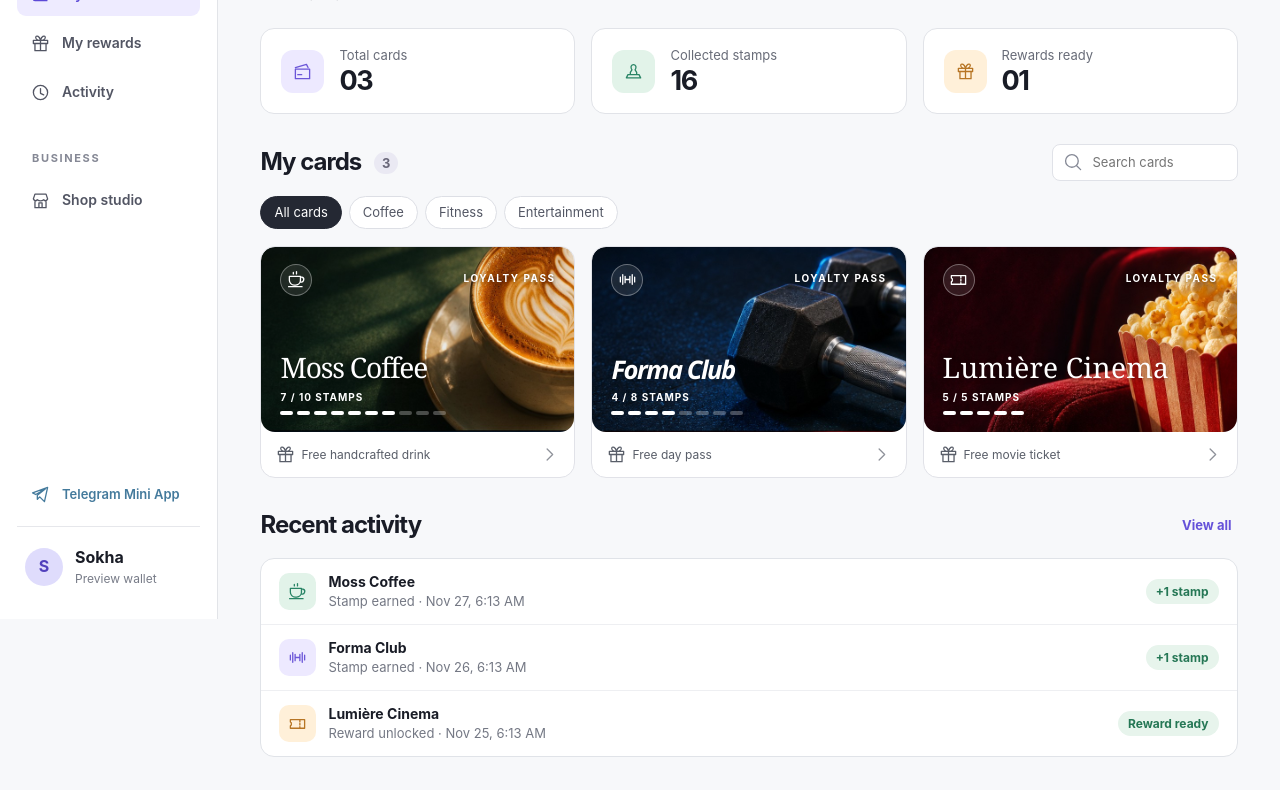
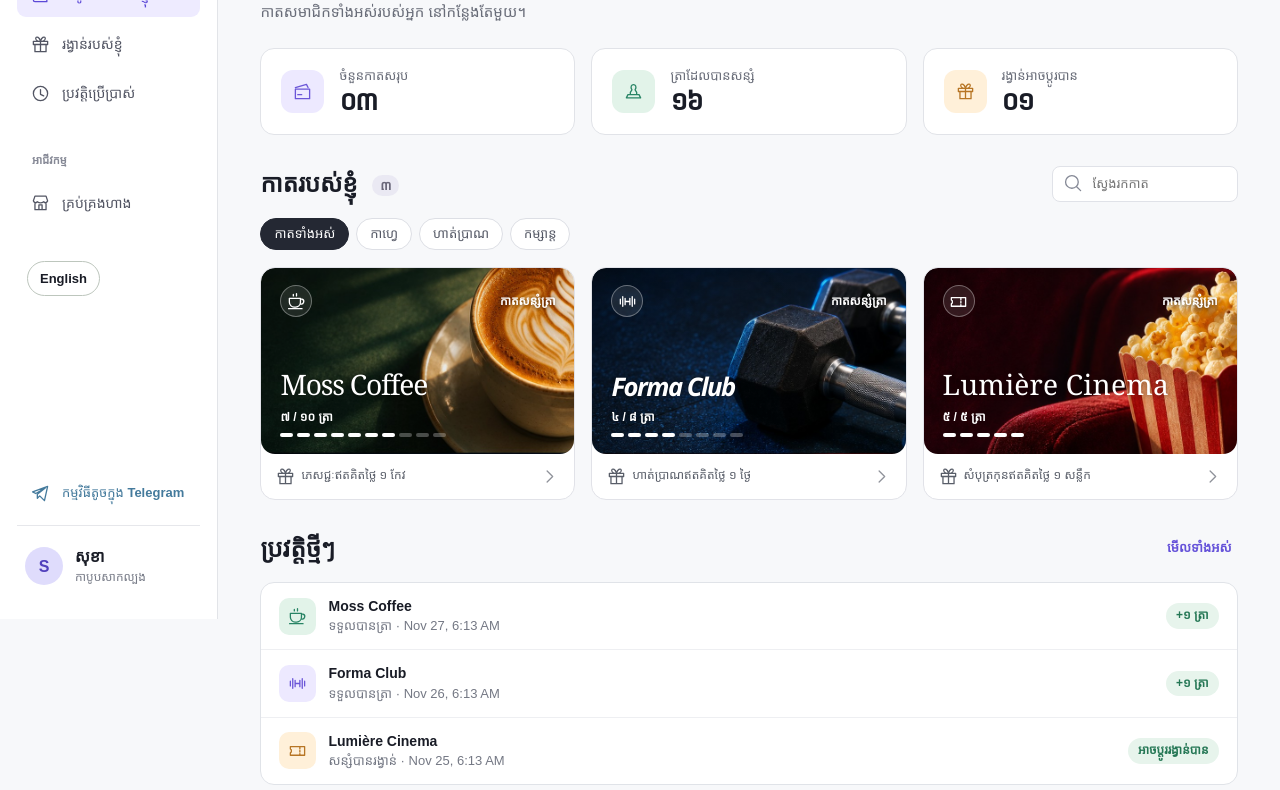
Before and after one commit to tmeta22/card, a website: page docs/wallet/index.html in a window 1280 px wide. Shown: the part 181-971 px from the top of the page. Drawn offline with Linux system fonts and the light colour scheme; a web font is replaced by a local one.

Commit message:
Default to Khmer across the public site, wallet, shop tools and bot

```diff
--- /dev/null
+++ b/docs/language.css
@@ -0,0 +1,6 @@
+@import url('https://fonts.googleapis.com/css2?family=Kantumruy+Pro:wght@400;500;600;700&display=swap');
+[data-locale-toggle]{font:600 13px/1.5 "Kantumruy Pro","Segoe UI",sans-serif;border:1px solid #bdc6bd;border-radius:20px;background:transparent;color:inherit;padding:7px 12px;cursor:pointer}.headeractions{display:flex;align-items:center;gap:10px}
+html:lang(km) body,html:lang(km) button,html:lang(km) input,html:lang(km) select{font-family:"Kantumruy Pro","Khmer OS System",sans-serif}
+html:lang(km) h1,html:lang(km) h2,html:lang(km) .eyebrow,html:lang(km) small,html:lang(km) .cardtype,html:lang(km) .stampcount,html:lang(km) .navlabel{font-family:"Kantumruy Pro","Khmer OS System",sans-serif;letter-spacing:0;line-height:1.55}
+html:lang(km) .hero h1{font-size:clamp(48px,5.8vw,88px);line-height:1.35;letter-spacing:-.035em}html:lang(km) .hero h1 em{font-style:normal}html:lang(km) .sectiontitle h2,html:lang(km) .shops h2{font-size:clamp(28px,3vw,43px)}html:lang(km) .hero p{line-height:1.8}aside [data-locale-toggle]{align-self:flex-start;margin:0 10px 14px}html:lang(km) .stampcount,html:lang(km) .cardtype{font-size:12px}
+@media(max-width:780px){aside [data-locale-toggle]{margin:0;align-self:center;padding:5px 8px;font-size:12px}aside{padding-inline:3%;gap:2px}.brand{font-size:22px}aside nav button{padding:6px}}@media(max-width:425px){header .outline{padding:8px 12px}header .brand{font-size:22px}.headeractions{gap:5px}html:lang(km) .headline{align-items:flex-start}html:lang(km) .headline h1{font-size:28px}html:lang(km) .sectionhead h2{font-size:20px}.brand i{width:25px}}
--- /dev/null
+++ b/docs/locale.js
@@ -0,0 +1,54 @@
+const language = localStorage.getItem('cardyeung-language') === 'en' ? 'en' : 'km';
+document.documentElement.lang = language;
+const dictionary = {
+ 'The wallet':'កាបូបកាត','For shops':'សម្រាប់ហាង','Open wallet':'បើកកាបូបកាត',
+ 'TELEGRAM LOYALTY WALLET':'កាបូបកាតសមាជិកក្នុង Telegram','One wallet.':'កាបូបតែមួយ។','Every reward.':'គ្រប់រង្វាន់។',
+ 'From your morning coffee to movie night, keep every loyalty card together in Telegram.':'ចាប់ពីកាហ្វេពេលព្រឹក ដល់ការមើលកុនពេលល្ងាច រក្សាទុកកាតសមាជិកទាំងអស់របស់អ្នកក្នុង Telegram។',
+ 'Explore the wallet':'សាកល្បងកាបូបកាត',"I'm a shop owner":'ខ្ញុំជាម្ចាស់ហាង',
+ 'MEMBER PASS':'កាតសមាជិក','CINEMA PASS':'កាតរោងកុន','LOYALTY PASS':'កាតសន្សំត្រា','Loyalty pass':'កាតសន្សំត្រា','7 OF 10 STAMPS':'ត្រា ៧ ក្នុងចំណោម ១០',
+ 'THE COLLECTION':'បណ្ដុំកាត','A card for every routine.':'កាតសម្រាប់រាល់សកម្មភាពប្រចាំថ្ងៃ។','COFFEE':'ហាងកាហ្វេ','FITNESS':'ក្លឹបហាត់ប្រាណ','ENTERTAINMENT':'កម្សាន្ត',
+ 'FOR SHOP OWNERS':'សម្រាប់ម្ចាស់ហាង','Make the next visit':'ឱ្យអតិថិជនមានហេតុផល','worth collecting.':'ត្រឡប់មកម្តងទៀត។',
+ 'Explore Shop studio':'សាកល្បងគ្រប់គ្រងហាង','Design your program':'បង្កើតកម្មវិធីសន្សំត្រា','Pick the stamp goal and the reward your customers can earn.':'កំណត់ចំនួនត្រា និងរង្វាន់ដែលអតិថិជនអាចប្ដូរយកបាន។',
+ 'Share one join code':'ចែករំលែកលេខកូដចូលរួម','Customers add your shop to their wallet at the counter.':'អតិថិជនបញ្ចូលលេខកូដនៅបញ្ជរ ដើម្បីបន្ថែមកាតហាងរបស់អ្នកទៅក្នុងកាបូប។',
+ 'Stamp each visit':'ផ្ដល់ត្រារាល់ពេលមកហាង',"Enter a member code to award a stamp or redeem a full card.":'បញ្ចូលលេខកូដសមាជិក ដើម្បីផ្ដល់ត្រា ឬប្ដូរយករង្វាន់ពេលសន្សំគ្រប់។',
+ 'Free for shops and cardholders.':'ឥតគិតថ្លៃសម្រាប់ហាង និងសមាជិក។',
+ 'PERSONAL':'ផ្ទាល់ខ្លួន','BUSINESS':'អាជីវកម្ម','Workspace':'ផ្ទាំងការងារ','My wallet':'កាបូបកាតរបស់ខ្ញុំ','My rewards':'រង្វាន់របស់ខ្ញុំ','Activity':'ប្រវត្តិប្រើប្រាស់','Shop studio':'គ្រប់គ្រងហាង','Telegram Mini App':'កម្មវិធីតូចក្នុង Telegram','Preview wallet':'កាបូបសាកល្បង','Sokha':'សុខា','View activity':'មើលប្រវត្តិប្រើប្រាស់',
+ 'Your loyalty cards, all in one place.':'កាតសមាជិកទាំងអស់របស់អ្នក នៅកន្លែងតែមួយ។','Add card':'បន្ថែមកាត','Total cards':'ចំនួនកាតសរុប','Collected stamps':'ត្រាដែលបានសន្សំ','Rewards ready':'រង្វាន់អាចប្ដូរបាន','My cards':'កាតរបស់ខ្ញុំ','Search cards':'ស្វែងរកកាត','All cards':'កាតទាំងអស់','Coffee':'កាហ្វេ','Fitness':'ហាត់ប្រាណ','Entertainment':'កម្សាន្ត','Other':'ផ្សេងៗ','Recent activity':'ប្រវត្តិថ្មីៗ','View all':'មើលទាំងអស់',
+ 'Free handcrafted drink':'ភេសជ្ជៈឥតគិតថ្លៃ ១ កែវ','Free day pass':'ហាត់ប្រាណឥតគិតថ្លៃ ១ ថ្ងៃ','Free movie ticket':'សំបុត្រកុនឥតគិតថ្លៃ ១ សន្លឹក',
+ 'Stamp earned':'ទទួលបានត្រា','Reward unlocked':'សន្សំបានរង្វាន់','Reward ready':'អាចប្ដូររង្វាន់បាន','+1 stamp':'+១ ត្រា','New card':'កាតថ្មី','Redeemed':'បានប្ដូររង្វាន់','Reward redeemed':'បានប្ដូរយករង្វាន់','Membership saved':'បានរក្សាទុកកាតសមាជិក','Program joined':'បានចូលរួមកម្មវិធី',
+ 'Membership card':'កាតសមាជិក','Show membership':'បង្ហាញកាតសមាជិក','Your card activity will appear here.':'ប្រវត្តិប្រើប្រាស់កាតរបស់អ្នកនឹងបង្ហាញនៅទីនេះ។','No cards to show.':'គ្មានកាតត្រូវបង្ហាញទេ។',
+ 'Visits, stamps, and redemptions across your cards.':'មើលប្រវត្តិមកហាង ការសន្សំត្រា និងការប្ដូររង្វាន់។','Show your completed card at the shop to claim your reward.':'បង្ហាញកាតដែលសន្សំត្រាគ្រប់នៅហាង ដើម្បីប្ដូរយករង្វាន់។','Complete a stamp card to unlock your first reward.':'សន្សំត្រាឱ្យគ្រប់លើកាតមួយ ដើម្បីទទួលបានរង្វាន់ដំបូង។',
+ 'Create a free stamp card for your customers.':'បង្កើតកាតសន្សំត្រាដោយឥតគិតថ្លៃសម្រាប់អតិថិជនរបស់អ្នក។','New program':'កម្មវិធីថ្មី','Customer join code':'លេខកូដចូលរួម','Award stamp':'ផ្ដល់ត្រា','Redeem reward':'ប្ដូររង្វាន់','Your first loyalty program':'កម្មវិធីសន្សំត្រាដំបូងរបស់អ្នក','Choose a stamp goal and reward. Share your join code at the counter, then use each customer’s member code to record visits.':'កំណត់ចំនួនត្រា និងរង្វាន់។ ចែករំលែកលេខកូដចូលរួមនៅបញ្ជរ ហើយប្រើលេខកូដសមាជិករបស់អតិថិជន ដើម្បីកត់ត្រារាល់ពេលពួកគេមកហាង។',
+ 'Create program':'បង្កើតកម្មវិធី','Add a card':'បន្ថែមកាត','Shop join code':'លេខកូដចូលរួមរបស់ហាង','Join program':'ចូលរួមកម្មវិធី','Save an existing membership card':'រក្សាទុកកាតសមាជិកដែលមានស្រាប់','Save membership':'រក្សាទុកកាតសមាជិក','Shop name':'ឈ្មោះហាង','Category':'ប្រភេទហាង','Membership number':'លេខសមាជិក','Save card':'រក្សាទុកកាត','Reward':'រង្វាន់','Stamps per reward':'ចំនួនត្រាសម្រាប់រង្វាន់មួយ','Telegram wallet':'កាបូបកាតក្នុង Telegram','Your wallet syncs with your Telegram account.':'កាបូបកាតរបស់អ្នកភ្ជាប់ជាមួយគណនី Telegram។',
+ 'You are exploring a sample wallet on this device. Open the configured CardYeung bot and choose My wallet to use your Telegram account.':'នេះជាកាបូបសាកល្បងនៅលើឧបករណ៍នេះ។ នៅពេលបានភ្ជាប់បូត CardYeung រួច សូមបើកបូត ហើយជ្រើសកាបូបកាត ដើម្បីប្រើគណនី Telegram របស់អ្នក។',
+ 'Card details':'ព័ត៌មានកាត','Show this membership number at checkout.':'បង្ហាញលេខសមាជិកនេះនៅបញ្ជរទូទាត់។','Your reward is ready. Show this code at checkout.':'អ្នកអាចប្ដូររង្វាន់បានហើយ។ បង្ហាញលេខកូដនេះនៅបញ្ជរទូទាត់។','Show your member code to collect a stamp.':'បង្ហាញលេខកូដសមាជិករបស់អ្នក ដើម្បីទទួលបានត្រា។','Member code':'លេខកូដសមាជិក','Award a stamp':'ផ្ដល់ត្រាមួយ','Customer member code':'លេខកូដសមាជិកអតិថិជន','Confirm redemption':'បញ្ជាក់ការប្ដូររង្វាន់','Close':'បិទ','Saved successfully':'បានរក្សាទុកដោយជោគជ័យ',
+ 'Shop code not found.':'រកមិនឃើញលេខកូដហាងនេះទេ។','This card is already in your wallet.':'កាតនេះមានក្នុងកាបូបរបស់អ្នករួចហើយ។','Member not found in this program.':'រកមិនឃើញសមាជិកនេះក្នុងកម្មវិធីទេ។','More stamps are needed.':'ត្រូវសន្សំត្រាបន្ថែមទៀត។','Redeem the current reward first.':'សូមប្ដូររង្វាន់បច្ចុប្បន្នជាមុនសិន។','Please complete every field.':'សូមបំពេញព័ត៌មានគ្រប់ប្រអប់។','This program is already in your wallet.':'កាតកម្មវិធីនេះមានក្នុងកាបូបរួចហើយ។','Member not found in your program.':'រកមិនឃើញសមាជិកក្នុងកម្មវិធីរបស់អ្នកទេ។','Connecting to your Telegram wallet…':'កំពុងភ្ជាប់កាបូបកាតក្នុង Telegram…','Reopen the wallet from Telegram to sign in.':'សូមបើកកាបូបកាតម្ដងទៀតពី Telegram ដើម្បីចូលគណនី។','The Telegram bot has not been configured on this server.':'ម៉ាស៊ីនមេនេះមិនទាន់បានភ្ជាប់ជាមួយបូត Telegram ទេ។','Unable to complete the request.':'មិនអាចបញ្ចប់សំណើបានទេ។','Please try again.':'សូមព្យាយាមម្ដងទៀត។','Choose 2 to 50 stamps.':'សូមជ្រើសពី ២ ដល់ ៥០ ត្រា។','Open this wallet in Telegram.':'សូមបើកកាបូបកាតនេះក្នុង Telegram។',
+ 'Cappuccino on a forest-green counter':'កាហ្វេកាពូឈីណូលើបញ្ជរពណ៌បៃតង','Cobalt gym dumbbells':'ដុំដែកហាត់ប្រាណពណ៌ខៀវ','Popcorn in a burgundy cinema':'ពោតលីងក្នុងរោងកុនពណ៌ក្រហម','Example loyalty cards':'គំរូកាតសន្សំត្រា'
+};
+function khnum(value){return String(value).replace(/\d/g,d=>'០១២៣៤៥៦៧៨៩'[d])}
+function km(value){
+ if(Object.hasOwn(dictionary,value))return dictionary[value];
+ if(/^\d+( \/ \d+)? stamps$/.test(value))return khnum(value.replace(' stamps',' ត្រា'));
+ const goal=value.match(/^(\d+) stamps earn (.+)\.$/);if(goal)return 'សន្សំ '+khnum(goal[1])+' ត្រា ដើម្បីទទួលបាន '+(dictionary[goal[2]]||goal[2])+'។';
+ if(value.includes(' · '))return value.split(' · ').map(km).join(' · ');
+ return value;
+}
+function localize(root){
+ if(language!=='km'||!root)return;
+ if(root.nodeType===Node.ELEMENT_NODE&&root.matches('script,style,[data-locale-toggle]'))return;
+ if(root.nodeType===Node.TEXT_NODE){
+ const original=root.nodeValue,clean=original.trim();if(!clean||root.parentElement?.closest('script,style,.code,[data-locale-toggle]'))return;
+ let result=km(clean);if(/^\d+$/.test(clean)&&root.parentElement?.closest('.stat,.count'))result=khnum(clean);
+ if(result!==clean)root.nodeValue=original.replace(clean,()=>result);return;
+ }
+ if(root.nodeType!==Node.ELEMENT_NODE)return;
+ for(const attr of ['aria-label','alt','placeholder'])if(root.hasAttribute(attr))root.setAttribute(attr,km(root.getAttribute(attr)));
+ for(const child of root.childNodes)localize(child);
+}
+document.addEventListener('DOMContentLoaded',()=>{
+ document.title=language==='km'?(document.querySelector('aside')?'CardYeung · កាបូបកាតរបស់ខ្ញុំ':'CardYeung · កាបូបកាតសមាជិកក្នុង Telegram'):document.title;
+ const toggle=document.querySelector('[data-locale-toggle]');toggle.textContent=language==='km'?'English':'ភាសាខ្មែរ';toggle.lang=language==='km'?'en':'km';
+ toggle.onclick=()=>{localStorage.setItem('cardyeung-language',language==='km'?'en':'km');location.reload()};
+ localize(document.body);
+ if(language==='km')new MutationObserver(records=>{for(const r of records){if(r.type==='characterData')localize(r.target);else for(const n of r.addedNodes)localize(n)}}).observe(document.body,{childList:true,characterData:true,subtree:true});
+});
--- a/docs/wallet/app.js
+++ b/docs/wallet/app.js
@@ -10,7 +10,7 @@ const uid=()=>crypto.randomUUID().replaceAll('-','').slice(0,12).toUpperCase();
 function notify(msg){$('toast').textContent=msg;clearTimeout(notify.timer);notify.timer=setTimeout(()=>$('toast').textContent='',3600)}
 async function api(path,data){const res=await fetch('/api/'+path,{method:data?'POST':'GET',headers:{'Content-Type':'application/json','Authorization':'tma '+tg.initData},body:data?JSON.stringify(data):undefined});if(!res.ok)throw Error((await res.json()).error||'Please try again.');return res.json()}
 async function refresh(){if(!live)return;state=await api('wallet');loaded=true;render()}
-function date(at){return new Intl.DateTimeFormat(undefined,{month:'short',day:'numeric',hour:'numeric',minute:'2-digit'}).format(new Date(at))}
+function date(at){return new Intl.DateTimeFormat(language==='km'?'km-KH':'en',{month:'short',day:'numeric',hour:'numeric',minute:'2-digit'}).format(new Date(at))}
 function artwork(c){const [art,ico]=types[c.category]||types.Other;return '<div class="art '+art+'" style="--img:url(./assets/'+(art==='other'?'coffee':art)+'.jpg)"><div class="topline"><span class="cardicon">'+icon(ico)+'</span><span class="cardtype">Loyalty pass</span></div><div><h3>'+esc(c.name)+'</h3><div class="stampcount">'+(c.manual?'Membership card':c.stamps+' / '+c.target+' stamps')+'</div>'+(c.manual?'':'<div class="marks">'+Array.from({length:Math.min(c.target,15)},(_,i)=>'<b class="'+(i<c.stamps/c.target*Math.min(c.target,15)?'on':'')+'"></b>').join('')+'</div>')+'</div></div>'}
 function tile(c){return '<button class="tile" data-card="'+esc(c.member)+'">'+artwork(c)+'<div class="cardfoot"><span>'+icon(c.manual?'cards':'gift')+esc(c.manual?'Show membership':c.reward)+'</span>'+icon('chev')+'</div></button>'}
 function events(all){const list=all?state.events:state.events.slice(0,3);return list.length?'<div class="activity">'+list.map(e=>'<div class="activityrow"><div class="row"><i class="symbol '+({Coffee:'mint',Entertainment:'peach'}[e.category]||'')+'">'+icon((types[e.category]||types.Other)[1])+'</i><span><strong>'+esc(e.name)+'</strong><small>'+esc(e.label)+' · '+date(e.at)+'</small></span></div><span class="badge">'+esc(e.delta)+'</span></div>').join('')+'</div>':'<div class="empty">Your card activity will appear here.</div>'}
@@ -30,7 +30,7 @@ function render(){
 }
 function modal(html){$('inside').innerHTML=html;$('modal').showModal()}
 function input(label,name,max=60){return '<label>'+label+'<input required maxlength="'+max+'" name="'+name+'"></label>'}
-function select(){return '<label>Category<select name="category">'+Object.keys(types).map(c=>'<option>'+c+'</option>').join('')+'</select></label>'}
+function select(){return '<label>Category<select name="category">'+Object.keys(types).map(c=>'<option value="'+c+'">'+c+'</option>').join('')+'</select></label>'}
 function form(op,fields,label,extra=''){return '<form data-form="'+op+'" data-extra="'+esc(extra)+'">'+fields+'<span class="err" role="alert"></span><button class="btn">'+label+'</button></form>'}
 function openAction(a){
  if(a==='close')return $('modal').close();
--- a/docs/wallet/index.html
+++ b/docs/wallet/index.html
@@ -1 +1 @@
-<!doctype html><html lang="en"><head><meta charset="utf-8"><meta name="viewport" content="width=device-width,initial-scale=1,viewport-fit=cover"><meta name="theme-color" content="#f7f8fa"><title>CardYeung · My wallet</title><link rel="stylesheet" href="./style.css"><script defer src="https://telegram.org/js/telegram-web-app.js"></script><script defer src="./app.js"></script></head><body><aside><div class="brand"><i class="brandmark"></i>CardYeung<span>.</span></div><div class="navlabel">PERSONAL</div><nav id="personal"></nav><div class="navlabel">BUSINESS</div><nav id="business"></nav><div class="railbottom"><button data-action="telegram" class="connect"><i data-icon="send"></i><span>Telegram Mini App</span></button><div class="person"><b class="avatar">S</b><span><strong id="member">Sokha</strong><small id="mode">Preview wallet</small></span></div></div></aside><main><header><span>Workspace <em>/</em> <b id="crumb">My wallet</b></span><button class="iconbtn" aria-label="View activity" data-action="Activity"><i data-icon="bell"></i></button></header><div id="page"></div></main><dialog id="modal"><div id="inside"></div><button class="x" data-action="close" aria-label="Close">×</button></dialog><div id="toast" role="status"></div></body></html>
+<!doctype html><html lang="km"><head><meta charset="utf-8"><meta name="viewport" content="width=device-width,initial-scale=1,viewport-fit=cover"><meta name="theme-color" content="#f7f8fa"><title>CardYeung · My wallet</title><link rel="stylesheet" href="./style.css"><script defer src="https://telegram.org/js/telegram-web-app.js"></script><script defer src="./app.js"></script><link rel="stylesheet" href="../language.css"><script src="../locale.js"></script></head><body><aside><div class="brand"><i class="brandmark"></i>CardYeung<span>.</span></div><div class="navlabel">PERSONAL</div><nav id="personal"></nav><div class="navlabel">BUSINESS</div><nav id="business"></nav><button type="button" data-locale-toggle>English</button><div class="railbottom"><button data-action="telegram" class="connect"><i data-icon="send"></i><span>Telegram Mini App</span></button><div class="person"><b class="avatar">S</b><span><strong id="member">Sokha</strong><small id="mode">Preview wallet</small></span></div></div></aside><main><header><span>Workspace <em>/</em> <b id="crumb">My wallet</b></span><button class="iconbtn" aria-label="View activity" data-action="Activity"><i data-icon="bell"></i></button></header><div id="page"></div></main><dialog id="modal"><div id="inside"></div><button class="x" data-action="close" aria-label="Close">×</button></dialog><div id="toast" role="status"></div></body></html>
```
Also changed, not shown: docs/index.html (+2 -2 lines), server.mjs (+9 -3 lines), README.md.
